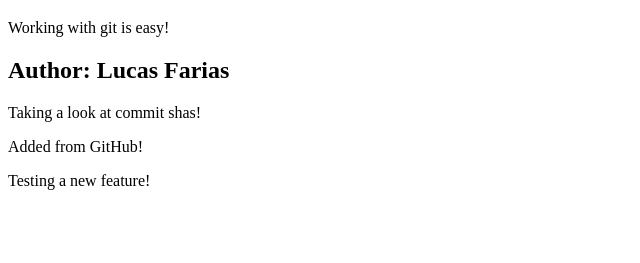
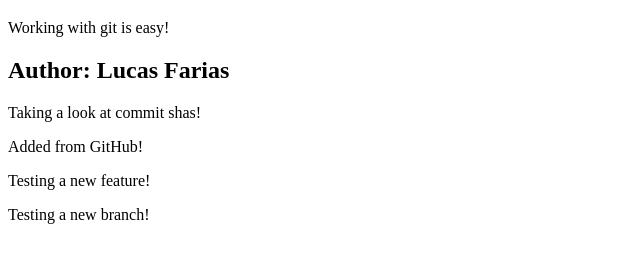
Before and after one commit to lfarias1/GitGithubMasterclass, a plain HTML site: page index.html in a window 1280 px wide. Shown: the part 61-324 px from the top of the page, without its empty margins (0-640 px from the left). Drawn offline with Linux system fonts and the light colour scheme.

Commit message:
Testing a new branch!

```diff
--- a/index.html
+++ b/index.html
@@ -23,6 +23,10 @@
             <p>Testing a new feature!</p>
         </div>
 
+        <div>
+            <p>Testing a new branch!</p>
+        </div>
+
         <!--Some comments-->
     </body>
 </html>
```
